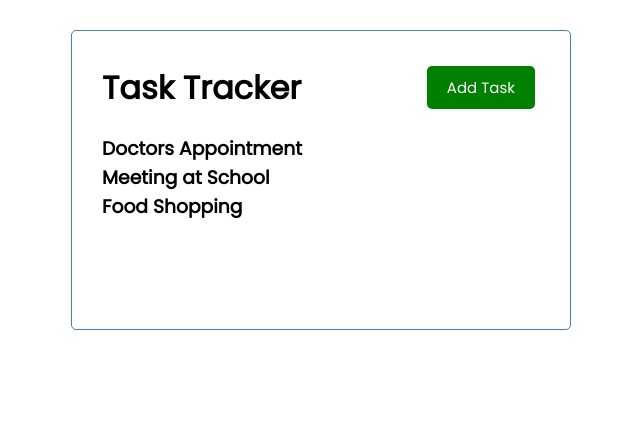
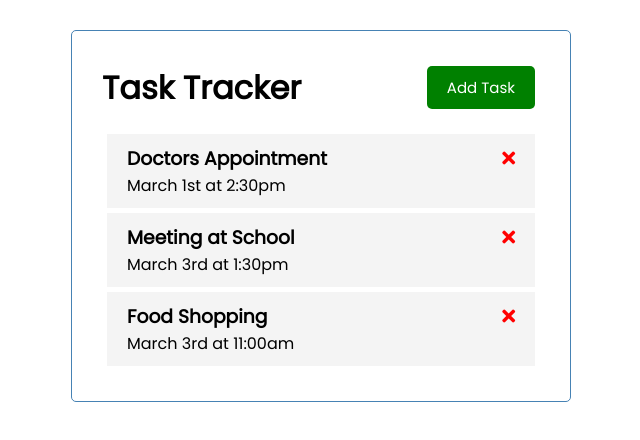
Before and after one commit to peterlewandowski/task-tracker-app-vue, a Vue app: page / in a window 1280 px wide. Shown: the top 440 px of the page, without its empty margins (319-959 px from the left). Built offline with nearby package versions, Linux system fonts and the light colour scheme.

Commit message:
registered Task component, added to template

```diff
--- a/src/components/Tasks.vue
+++ b/src/components/Tasks.vue
@@ -1,15 +1,18 @@
 <template>
     <div :key="task.id" v-for="task in tasks">
-    <!-- like 2: v-for loops through each task in tasks -->
-    <h3>{{task.text}}</h3>
+        <!-- like 2: v-for loops through each task in tasks -->
+        <Task :task="task" />
     </div>
 </template>
 
 <script>
-    export default {
-        name: 'Tasks',
-        props: {
-            tasks: Array
-        }
-    }
+import Task from "./Task.vue";
+
+export default {
+    name: "Tasks", // name of this component
+    props: { // this component "Tasks" will take in "tasks" Array as prop
+        tasks: Array
+    },
+    components: { Task } // need to register the Task component inside this "Tasks" component
+}
 </script>
```
